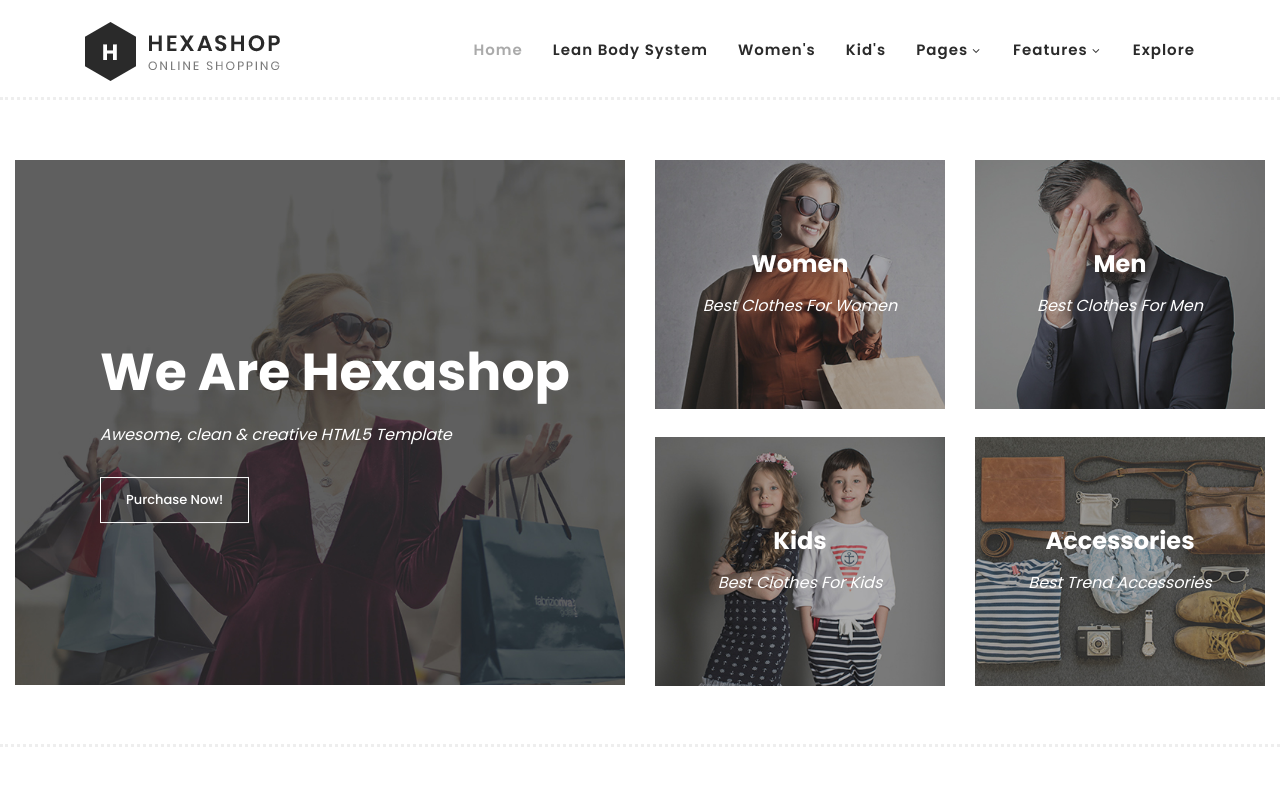
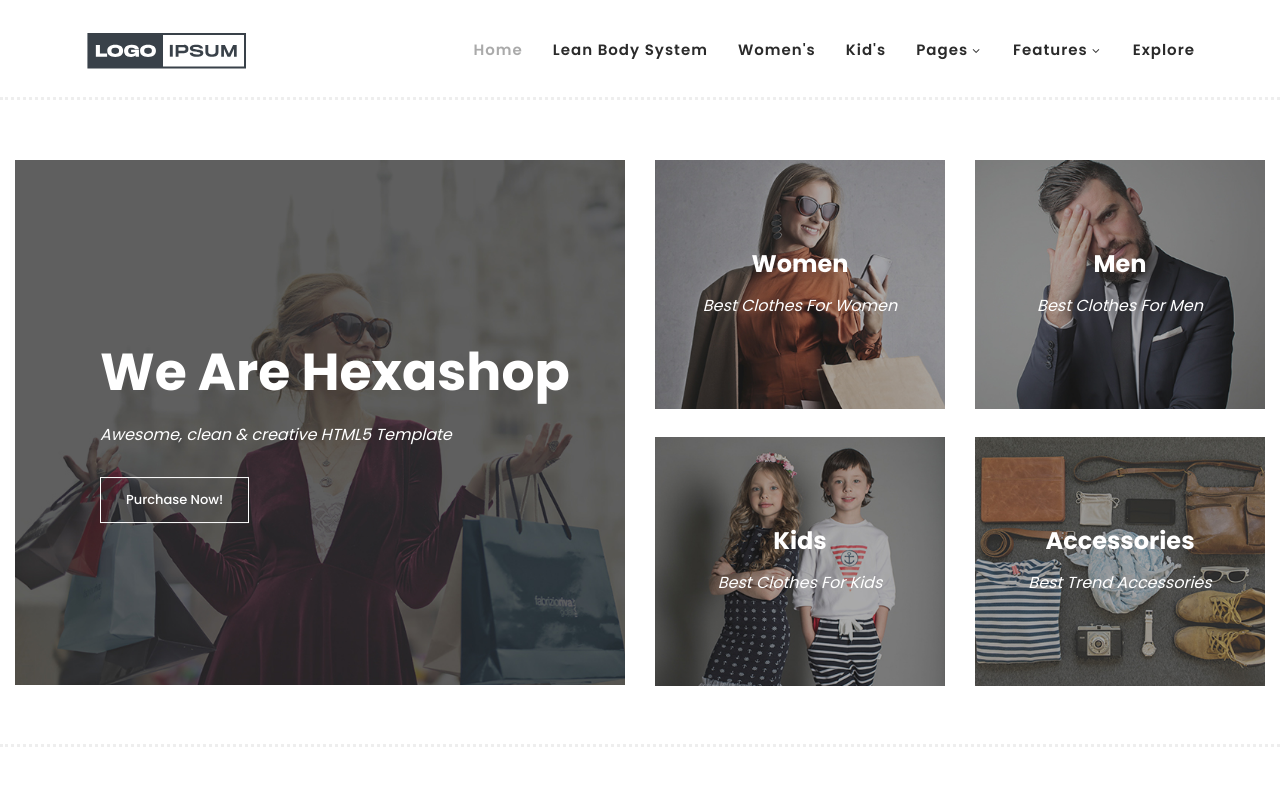
Before and after one commit to Samar-Bons/Samar-Bons.github.io, a plain HTML site: page index.html in a window 1280 px wide. Shown: the top 800 px of the page. Drawn offline with Linux system fonts and the light colour scheme.

Commit message:
logo placeholder

```diff
--- a/index.html
+++ b/index.html
@@ -54,7 +54,7 @@ https://templatemo.com/tm-571-hexashop
                     <nav class="main-nav">
                         <!-- ***** Logo Start ***** -->
                         <a href="index.html" class="logo">
-                            <img src="assets/images/logo.png">
+                            <img src="assets/images/logoipsum-220.svg">
                         </a>
                         <!-- ***** Logo End ***** -->
                         <!-- ***** Menu Start ***** -->
```
Also changed, not shown: assets/images/logoipsum-220.svg (added).
